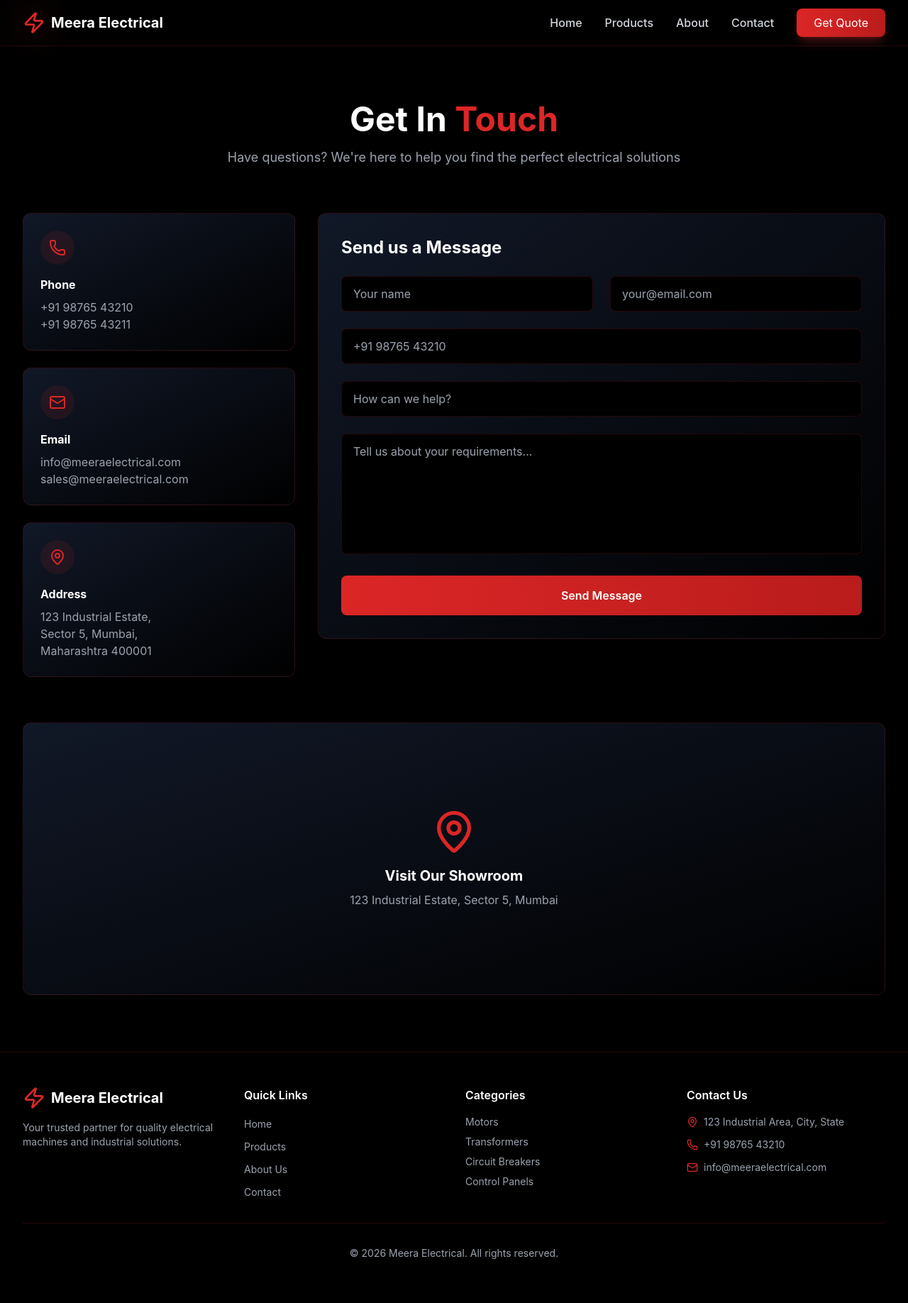
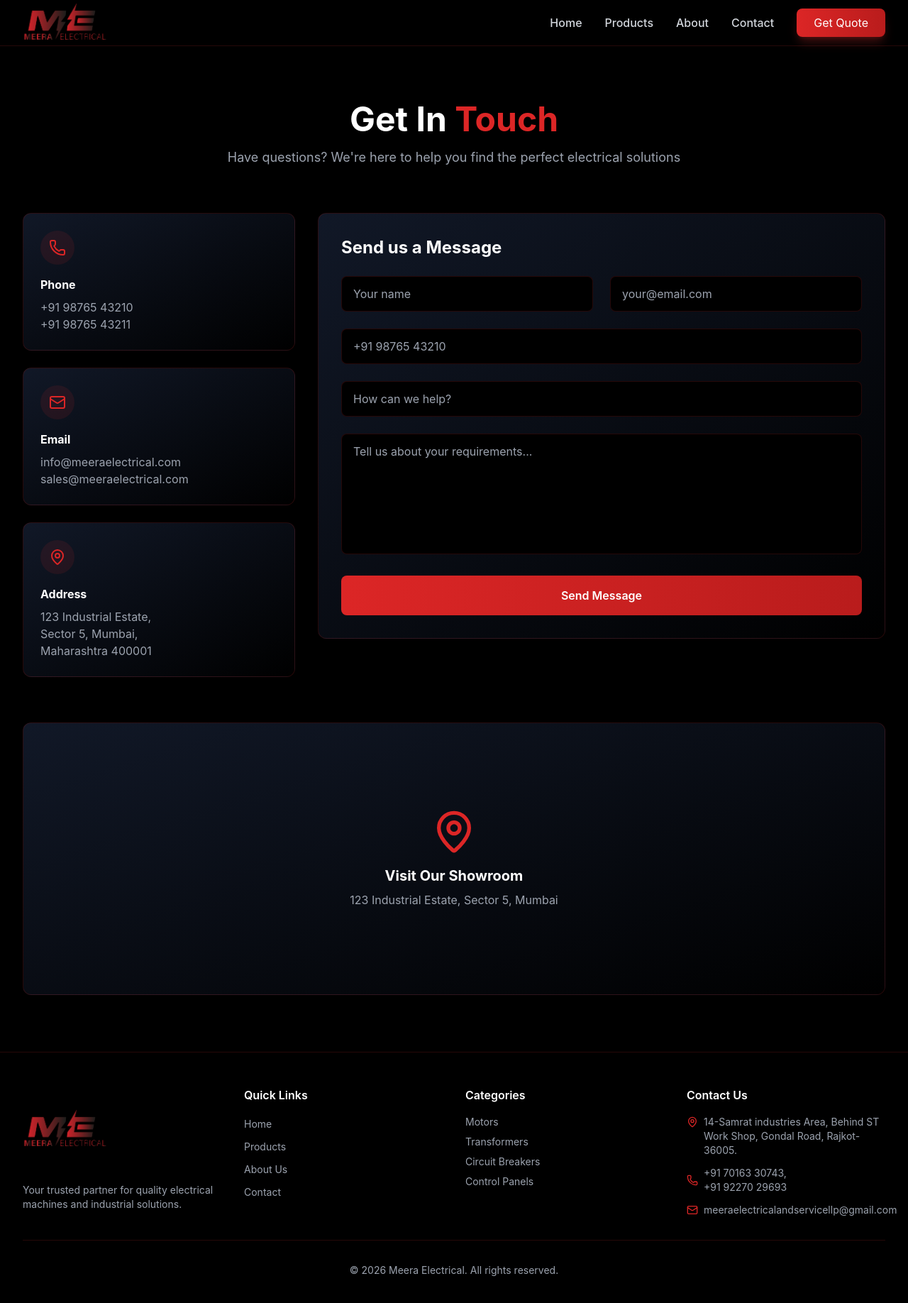
Before and after one commit to suraniunnati/meera_electrical, a React (Vite) app: page /contact in a window 1280 px wide. Shown: the top 1836 px of the page at 71% size. Built offline with nearby package versions, Linux system fonts and the light colour scheme.

Commit message:
meera-ele

```diff
--- a/src/react-app/components/Footer.jsx
+++ b/src/react-app/components/Footer.jsx
@@ -1,5 +1,6 @@
 import { Mail, Phone, MapPin, Zap } from 'lucide-react';
 import { Link } from 'react-router-dom';
+import Logo from '../../assets/logo.png';
 
 export default function Footer() {
   return (
@@ -8,9 +9,8 @@ export default function Footer() {
         <div className="grid grid-cols-1 md:grid-cols-4 gap-8">
           {/* Brand */}
           <div className="space-y-4">
-            <div className="flex items-center space-x-2">
-              <Zap className="w-8 h-8 text-red-600" />
-              <span className="text-xl font-bold text-white">Meera Electrical</span>
+            <div className="flex items-center">
+                <img src={Logo} alt="Logo" className="h-[120px] w-auto" />
             </div>
             <p className="text-gray-400 text-sm">
               Your trusted partner for quality electrical machines and industrial solutions.
@@ -61,15 +61,19 @@ export default function Footer() {
             <ul className="space-y-3">
               <li className="flex items-start space-x-2 text-gray-400 text-sm">
                 <MapPin className="w-4 h-4 mt-0.5 text-red-600 flex-shrink-0" />
-                <span>123 Industrial Area, City, State</span>
+                <span>14-Samrat industries Area, Behind ST Work Shop, Gondal Road, Rajkot-36005.</span>
               </li>
               <li className="flex items-center space-x-2 text-gray-400 text-sm">
                 <Phone className="w-4 h-4 text-red-600 flex-shrink-0" />
-                <span>+91 98765 43210</span>
+                <div className='flex flex-col'>
+                  <a href="tel:+917016330743">+91 70163 30743,</a>
+                  <a href="tel:+919227029693">+91 92270 29693</a>
+                </div>
+
               </li>
               <li className="flex items-center space-x-2 text-gray-400 text-sm">
                 <Mail className="w-4 h-4 text-red-600 flex-shrink-0" />
-                <span>info@meeraelectrical.com</span>
+                <a href="meeraelectricalandservicellp@gmail.com">meeraelectricalandservicellp@gmail.com</a>
               </li>
             </ul>
           </div>
--- a/src/react-app/components/Navbar.jsx
+++ b/src/react-app/components/Navbar.jsx
@@ -1,21 +1,20 @@
 import { useState } from 'react';
 import { Link } from 'react-router-dom';
 import { Menu, X, Zap } from 'lucide-react';
+import Logo from '../../assets/logo.png';
 
 export default function Navbar() {
   const [isOpen, setIsOpen] = useState(false);
 
   return (
-    <nav className="fixed top-0 left-0 right-0 z-50 bg-black/95 backdrop-blur-md border-b border-red-900/30 animate-slide-up">
+    <nav className="fixed top-0 left-0 right-0 z-50 bg-black border-b border-red-900/30 animate-slide-up">
       <div className="max-w-7xl mx-auto px-4 sm:px-6 lg:px-8">
         <div className="flex justify-between items-center h-16">
           {/* Logo */}
           <Link to="/" className="flex items-center space-x-2 group">
-            <div className="relative">
-              <Zap className="w-8 h-8 text-red-600 group-hover:text-red-500 transition-colors" />
-              <div className="absolute inset-0 bg-red-600/20 blur-xl group-hover:bg-red-600/40 transition-all" />
-            </div>
-            <span className="text-xl font-bold text-white">Meera Electrical</span>
+            <div className="relative logo">
+              <img src={Logo} alt="Logo" className="h-[120px] w-auto" />
+              </div>
           </Link>
 
           {/* Desktop Navigation */}
--- a/src/react-app/index.css
+++ b/src/react-app/index.css
@@ -13,6 +13,9 @@
 }
 
 @layer utilities {
+  nav .logo img{
+    /* filter: drop-shadow(0 0 0.99rem rgba(233, 224, 224, 0.638)); */
+  }
    /* Scroll-triggered animations */
   .scroll-fade-in {
     opacity: 0;
--- a/src/react-app/main.jsx
+++ b/src/react-app/main.jsx
@@ -1,7 +1,7 @@
 import { StrictMode } from "react";
 import { createRoot } from "react-dom/client";
-import "@/react-app/index.css";
-import App from "@/react-app/App.jsx";
+import "./index.css";
+import App from "./App.jsx";
 
 createRoot(document.getElementById("root")).render(
   <StrictMode>
--- a/src/react-app/pages/Home.jsx
+++ b/src/react-app/pages/Home.jsx
@@ -13,6 +13,9 @@ export default function Home() {
       <section className="relative min-h-screen flex items-center justify-center overflow-hidden">
         {/* Background Effects */}
         <div className="absolute inset-0">
+          <div className='absolute top-0 left-0 w-full h-full opacity-15'>
+            <img src="https://i.makeagif.com/media/1-20-2023/oRsQoO.gif" alt="" className='bg-cover bg-center h-full w-full'/>
+          </div>
           <div className="absolute top-1/4 left-1/4 w-96 h-96 bg-red-600/20 rounded-full blur-3xl animate-pulse" />
           <div className="absolute bottom-1/4 right-1/4 w-96 h-96 bg-red-800/20 rounded-full blur-3xl animate-pulse delay-1000" />
         </div>
--- /dev/null
+++ b/vite.config.js
@@ -0,0 +1,12 @@
+import { defineConfig } from "vite";
+import react from "@vitejs/plugin-react";
+import path from "path";
+
+export default defineConfig({
+  plugins: [react()],
+  resolve: {
+    alias: {
+      "@": path.resolve(__dirname, "src"),
+    },
+  },
+});
```
Also changed, not shown: src/assets/logo.png (added), 1 other file (tests, documents, lock files or other folders).
